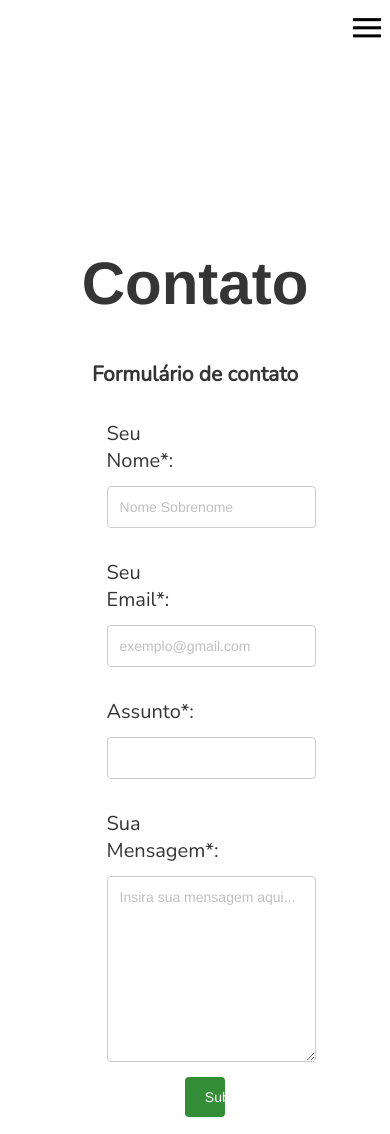
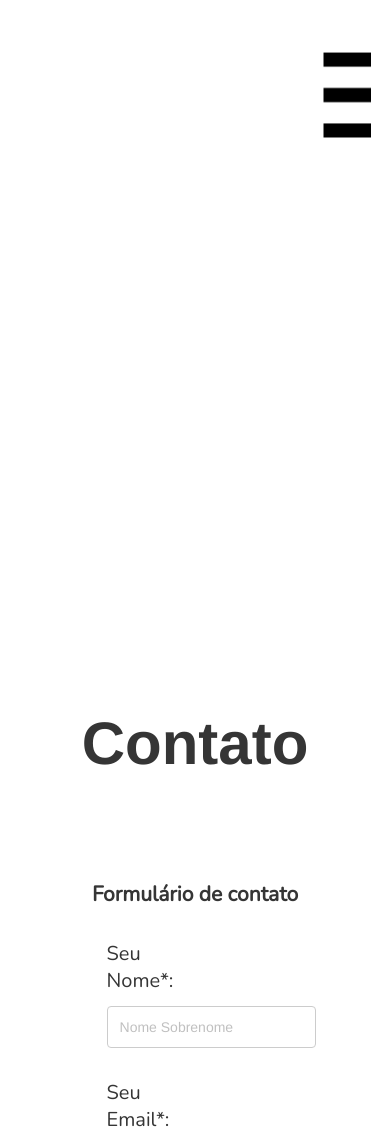
Before and after one commit to Levysantiago/Projeto-web, a PHP site: page /contato.html in a window 390 px wide. Shown: the top 1134 px of the page. Run offline with PHP 8.4, Linux system fonts and the light colour scheme.

Commit message:
Atualizando icone do menu

```diff
--- a/exercicio-02/style.css
+++ b/exercicio-02/style.css
@@ -23,7 +23,7 @@ h2{
 
 /*Header*/
 header{
-	height: 150px;
+	height: 250px;
 	margin-bottom: 80px;
 }
 
@@ -37,7 +37,7 @@ header > nav, footer nav{
 }
 
 header > h1{
-	line-height: 100px;
+	line-height: 300px;
 	font-size: 60px;
 	font-family: "brandon-grotesque", Brandon Grotesque, Helvetica Neue, Helvetica, Arial, sans-serif;
 	text-align: center;
@@ -75,17 +75,19 @@ header > nav a:hover, footer nav a:hover{
 
 label[for="bt_menu"]{
 	background: url(imgs/menu-icon-dark.png) no-repeat;
+	background-size: cover;
 	margin-bottom: 10px;
 	padding: 5px;
-	width: 8%;
-	height: 7%;
+	margin-right: 5%;
+	width: 15%;
+	height: 20%;
 	float: right;
-	top: 0px;
 }
 
 #main-menu-icon{
 	margin-bottom: 0px;
 	background: url(imgs/menu-icon.png) no-repeat;
+	background-size: cover;
 }
 
 label[for="bt_menu"]{
@@ -311,12 +313,18 @@ footer div.flexbox > div > p:first-child{
 		margin-top: 10px;
 	}
 
+	#main-menu-icon{
+		width: 15%;
+		height: 10%;
+	}
+
 	header{
-		height: 280px;
+		height: 800px;
 	}
 
 	header > nav{
-		line-height: 45px;
+		font-size: 2.0em;
+		line-height: 100px;
 		display: grid;
 		width: 100%;
 	}
```
Also changed, not shown: exercicio-02/imgs/menu-icon-dark.png, exercicio-02/imgs/menu-icon.png.
